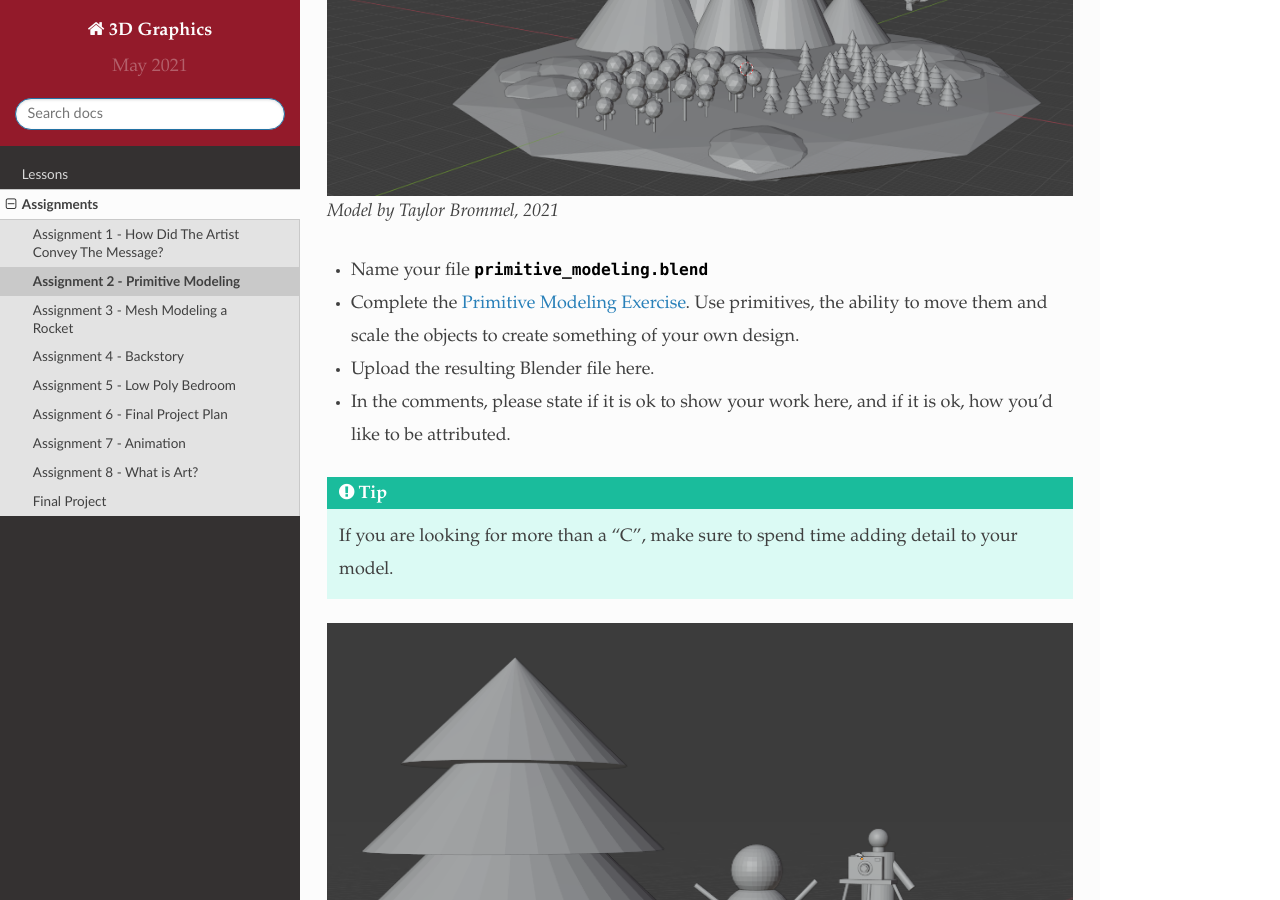
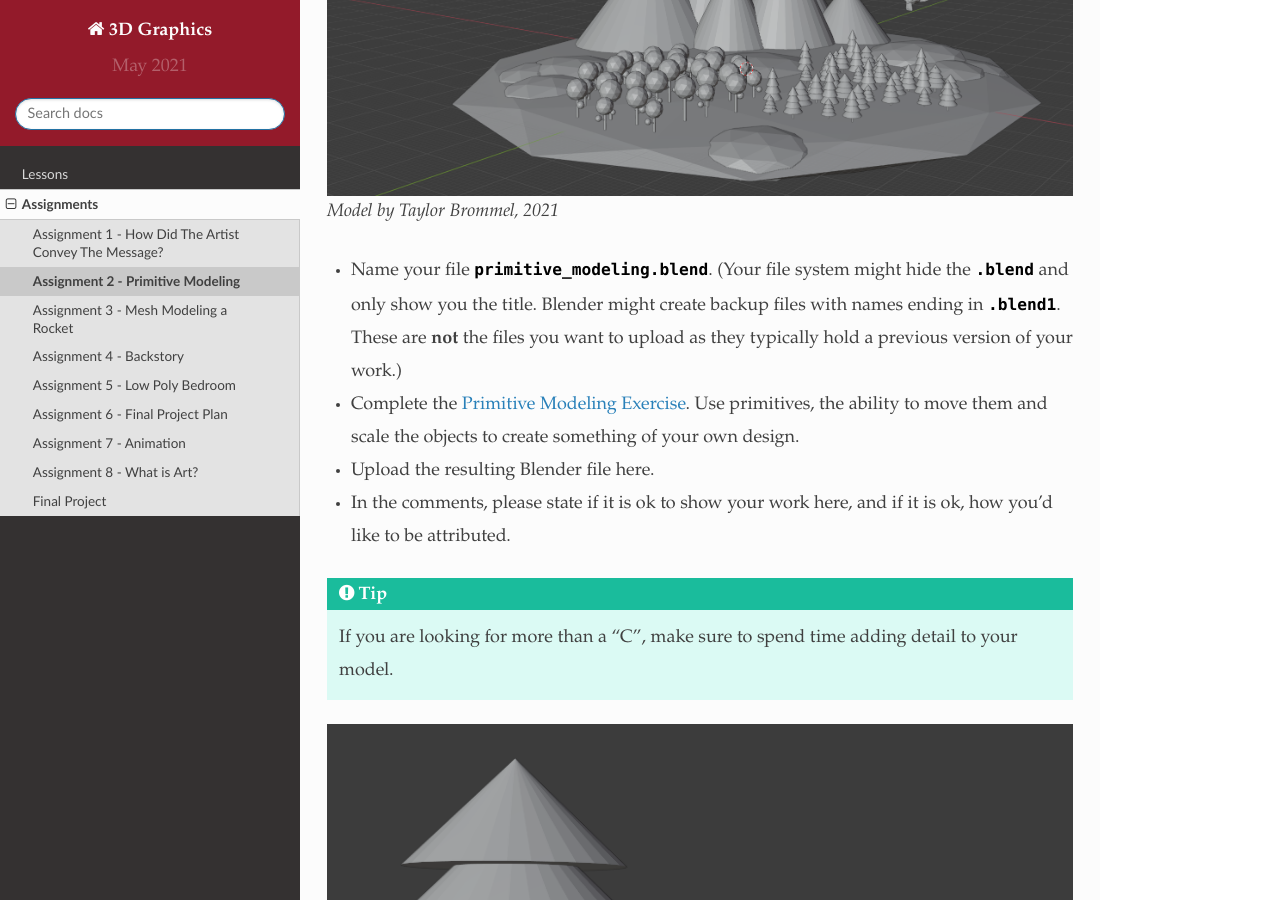
Before and after one commit to pvcraven/3d_graphics_class, a Sphinx documentation site: the page built from source/assignments/assignment_02/assignment_02.rst, in a window 1280 px wide and 900 px high, scrolled down 609 px. Built offline with Sphinx 7.4.7 and the Read the Docs theme 2.0.0, drawn with Linux system fonts in a browser that asks for light colours.

Commit message:
Update assignment_02.rst

```diff
--- a/source/assignments/assignment_02/assignment_02.rst
+++ b/source/assignments/assignment_02/assignment_02.rst
@@ -8,7 +8,9 @@ Assignment 2 - Primitive Modeling
 
    Model by Taylor Brommel, 2021
 
-* Name your file ``primitive_modeling.blend``
+* Name your file ``primitive_modeling.blend``. (Your file system might hide the ``.blend`` and only show you the title.
+  Blender might create backup files with names ending in ``.blend1``. These are **not** the files you want to upload
+  as they typically hold a previous version of your work.)
 * Complete the
   `Primitive Modeling Exercise <https://cgcookie.com/lesson/primitive-modeling-exercise>`_.
   Use primitives, the ability to move them and scale the objects to create something of
```
